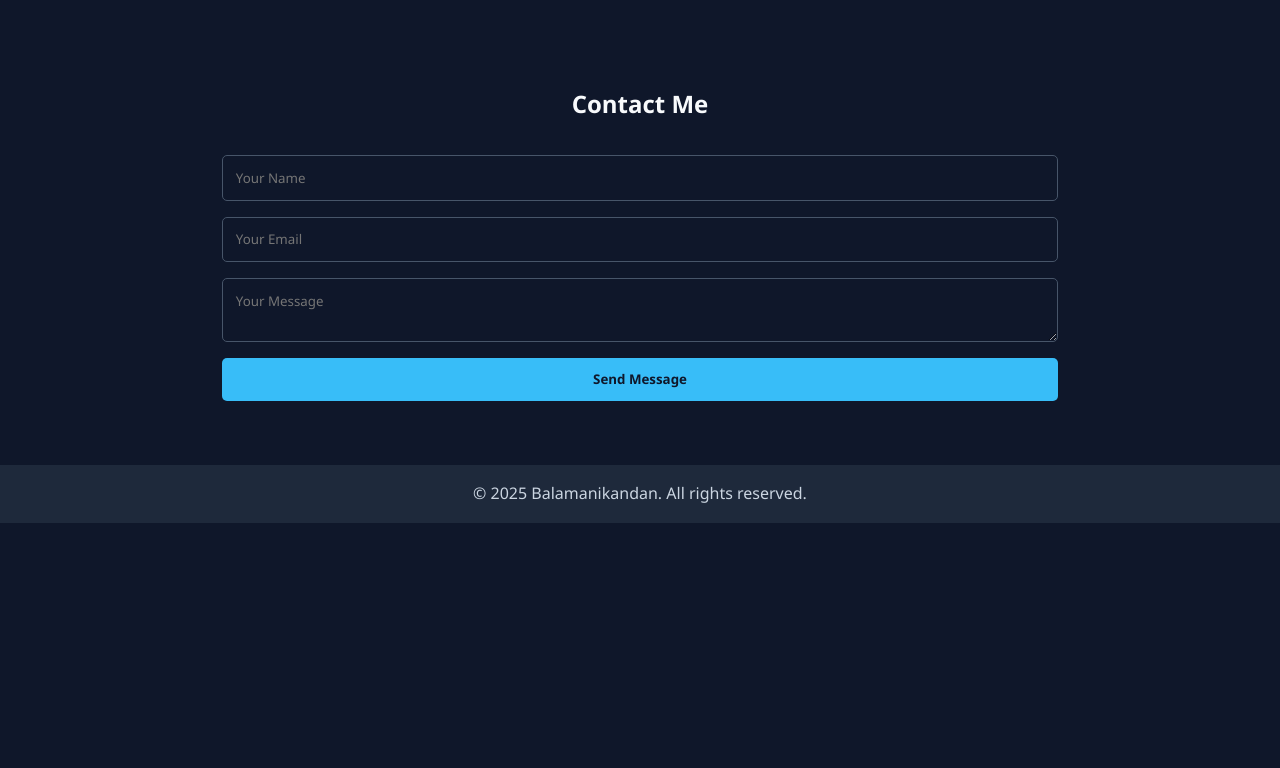
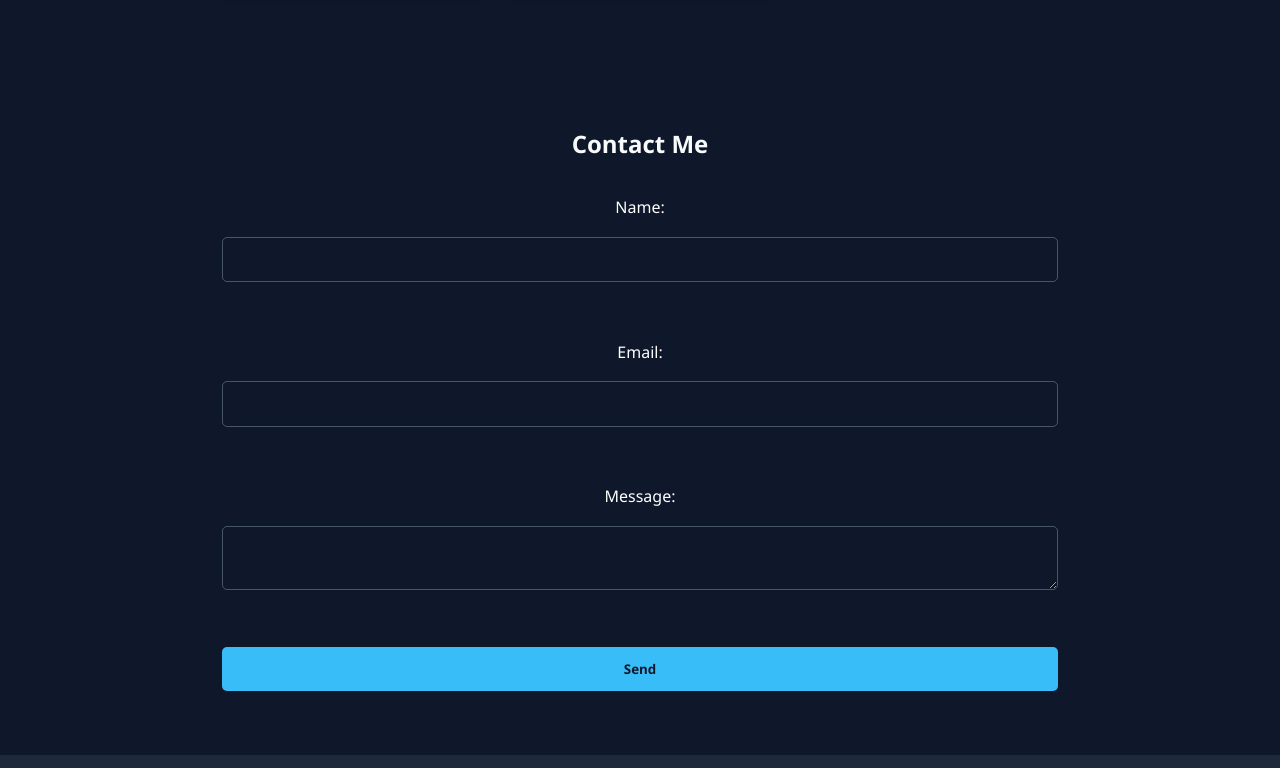
Before and after one commit to Balamanikandan-04/Portfolio, a plain HTML site: page index.html in a window 1280 px wide. Shown: the part 2020-2788 px from the top of the page. Before the commit the page ends 2543 px from the top, so only its background shows below. Drawn offline with Linux system fonts and the light colour scheme.

Commit message:
Update index.html

```diff
--- a/index.html
+++ b/index.html
@@ -341,12 +341,21 @@
 
   <section id="contact" class="contact fade-in">
     <h2>Contact Me</h2>
-    <form id="contactForm">
-      <input type="text" placeholder="Your Name" required />
-      <input type="email" placeholder="Your Email" required />
-      <textarea placeholder="Your Message" required></textarea>
-      <button type="submit">Send Message</button>
-    </form>
+    <form action="https://formsubmit.co/yourgmail@gmail.com" method="POST">
+    <input type="hidden" name="_captcha" value="false">
+
+    <label>Name:</label>
+    <input type="text" name="name" required><br>
+
+    <label>Email:</label>
+    <input type="email" name="email" required><br>
+
+    <label>Message:</label>
+    <textarea name="message" required></textarea><br>
+
+    <button type="submit">Send</button>
+</form>
+
   </section>
 
   <footer class="fade-in">
```
